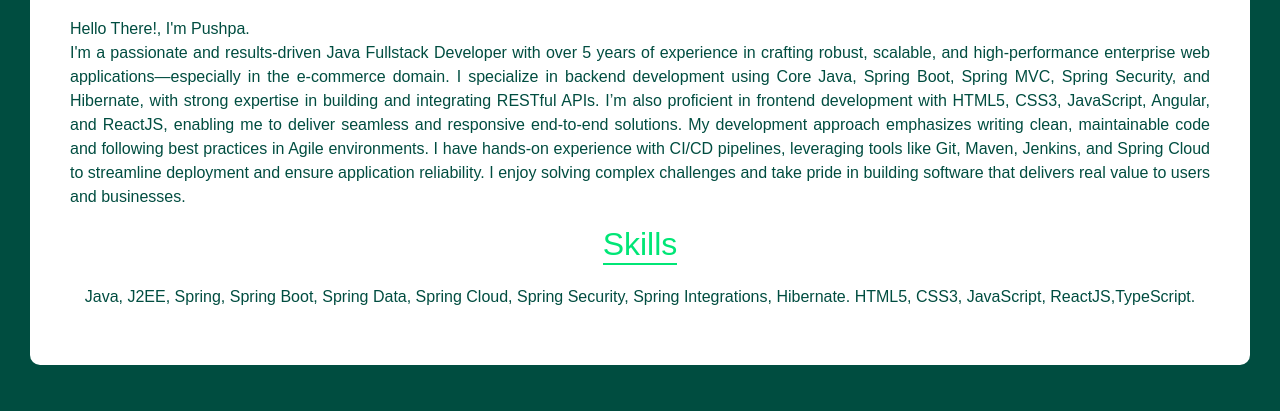
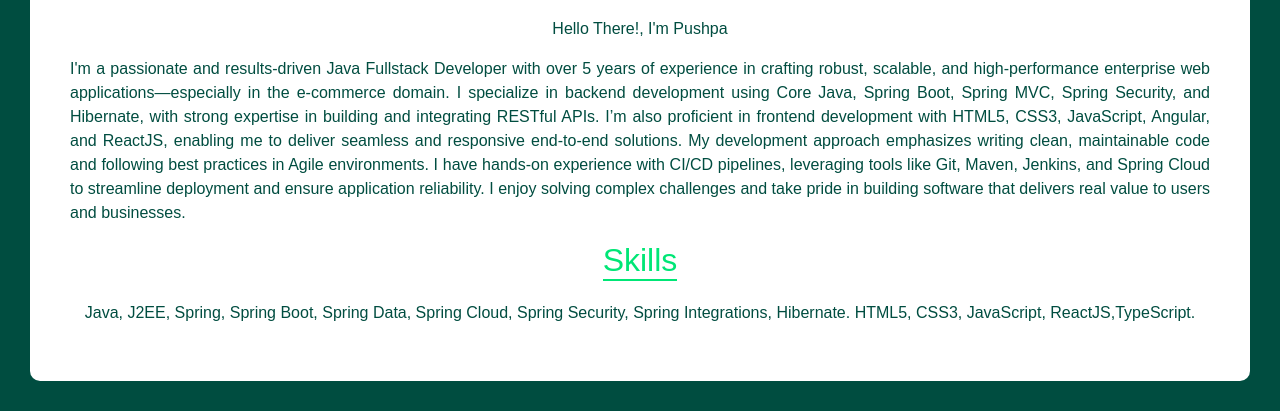
Before and after one commit to Pushpa55/pushpakotcherla-github.io, a plain HTML site: page index.html in a window 1280 px wide. Shown: the part 606-1017 px from the top of the page. Drawn offline with nearby package versions, Linux system fonts and the light colour scheme.

Commit message:
Update index.html

```diff
--- a/index.html
+++ b/index.html
@@ -53,7 +53,8 @@
 
   </div>  <div class="about">
     <h2 class="section-title">About Me</h2>
-    <p style="text-align:justify">Hello There!, I'm Pushpa.<br>
+    <p style="text-align:center">Hello There!, I'm Pushpa</p>
+    <p style="text-align:justify">
       I'm a passionate and results-driven Java Fullstack Developer with over 5 years of experience in crafting robust, scalable, and high-performance enterprise web applications—especially in the e-commerce domain.
 
 I specialize in backend development using Core Java, Spring Boot, Spring MVC, Spring Security, and Hibernate, with strong expertise in building and integrating RESTful APIs. I’m also proficient in frontend development with HTML5, CSS3, JavaScript, Angular, and ReactJS, enabling me to deliver seamless and responsive end-to-end solutions.
```
